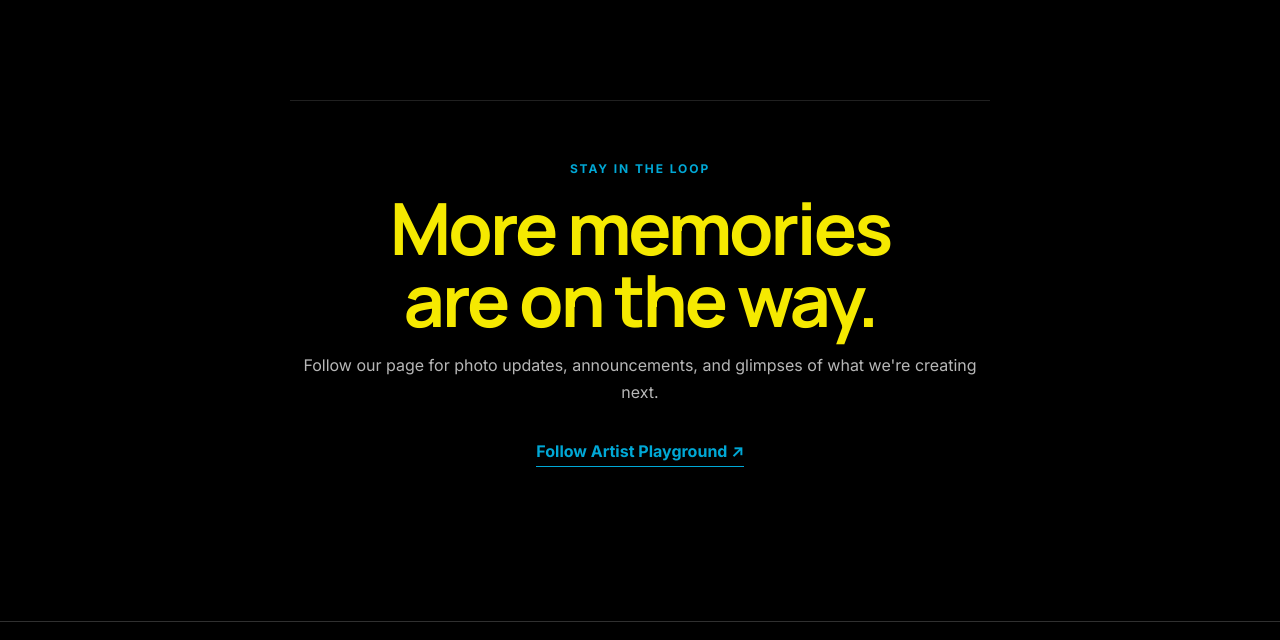
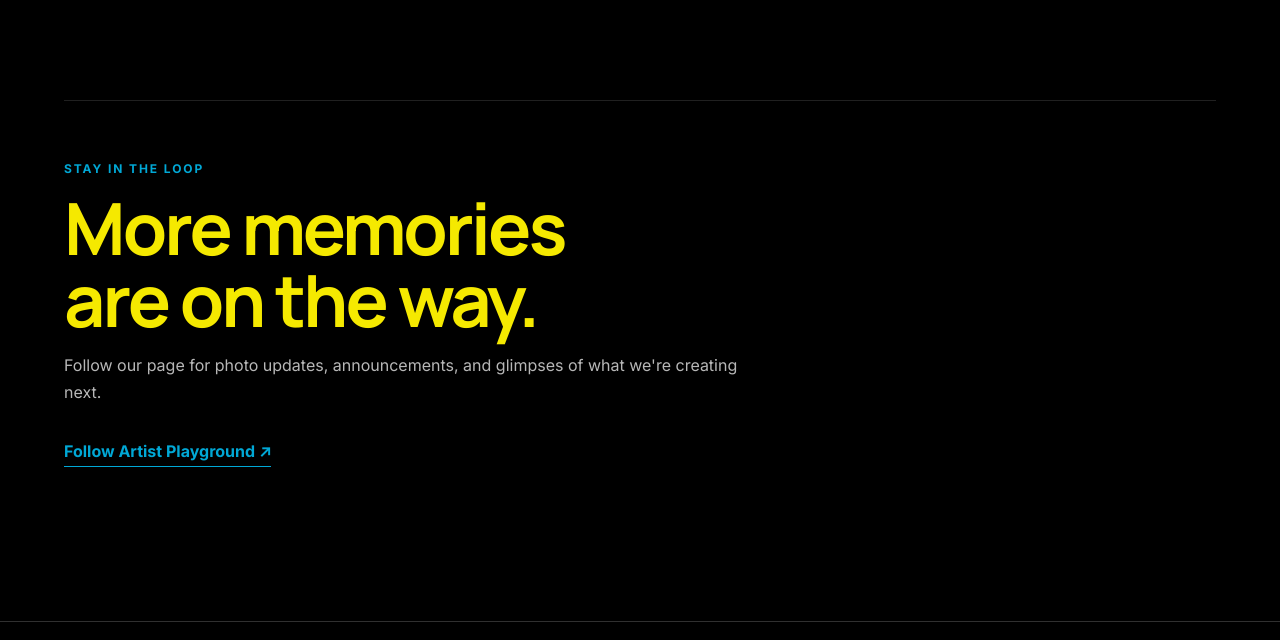
Before and after one commit to web2table/artistplayground, an Astro site: page /artistplayground/gallery in a window 1280 px wide. Shown: the part 1253-1893 px from the top of the page. Built offline with nearby package versions, Linux system fonts and the light colour scheme; Astro itself is replaced by a stand-in of ours.

Commit message:
Align Gallery outro section with site-wide content layout

```diff
--- a/src/pages/gallery/index.astro
+++ b/src/pages/gallery/index.astro
@@ -52,8 +52,8 @@ h1 span{color:var(--ap-text,inherit);opacity:.82}
 .gallery-card h2{font-family:var(--ap-font-display);font-size:clamp(1.8rem,4vw,3rem);margin:.4rem 0}
 .gallery-card p:not(.tag){opacity:.75;line-height:1.6;margin-bottom:0}
 .tag{margin:0}
-.outro{text-align:center;max-width:700px;margin:clamp(4rem,8vw,7rem) auto 1rem;padding-top:3rem;border-top:1px solid rgba(128,128,128,.25)}
+.outro{text-align:left;width:100%;margin:clamp(4rem,8vw,7rem) 0 1rem;padding-top:3rem;border-top:1px solid rgba(128,128,128,.25)}
 .outro h2{font-family:var(--ap-font-display);font-size:clamp(2.5rem,6vw,4.5rem);color:var(--ap-yellow);line-height:1;margin:1rem 0}
-.outro>p:not(.eyebrow){opacity:.75;line-height:1.7}
+.outro>p:not(.eyebrow){opacity:.75;line-height:1.7;max-width:44rem}
 @media(max-width:650px){.gallery-grid{grid-template-columns:1fr}.gallery-card{min-height:220px}.gallery-page{padding-inline:1.25rem}}
 </style>
```
